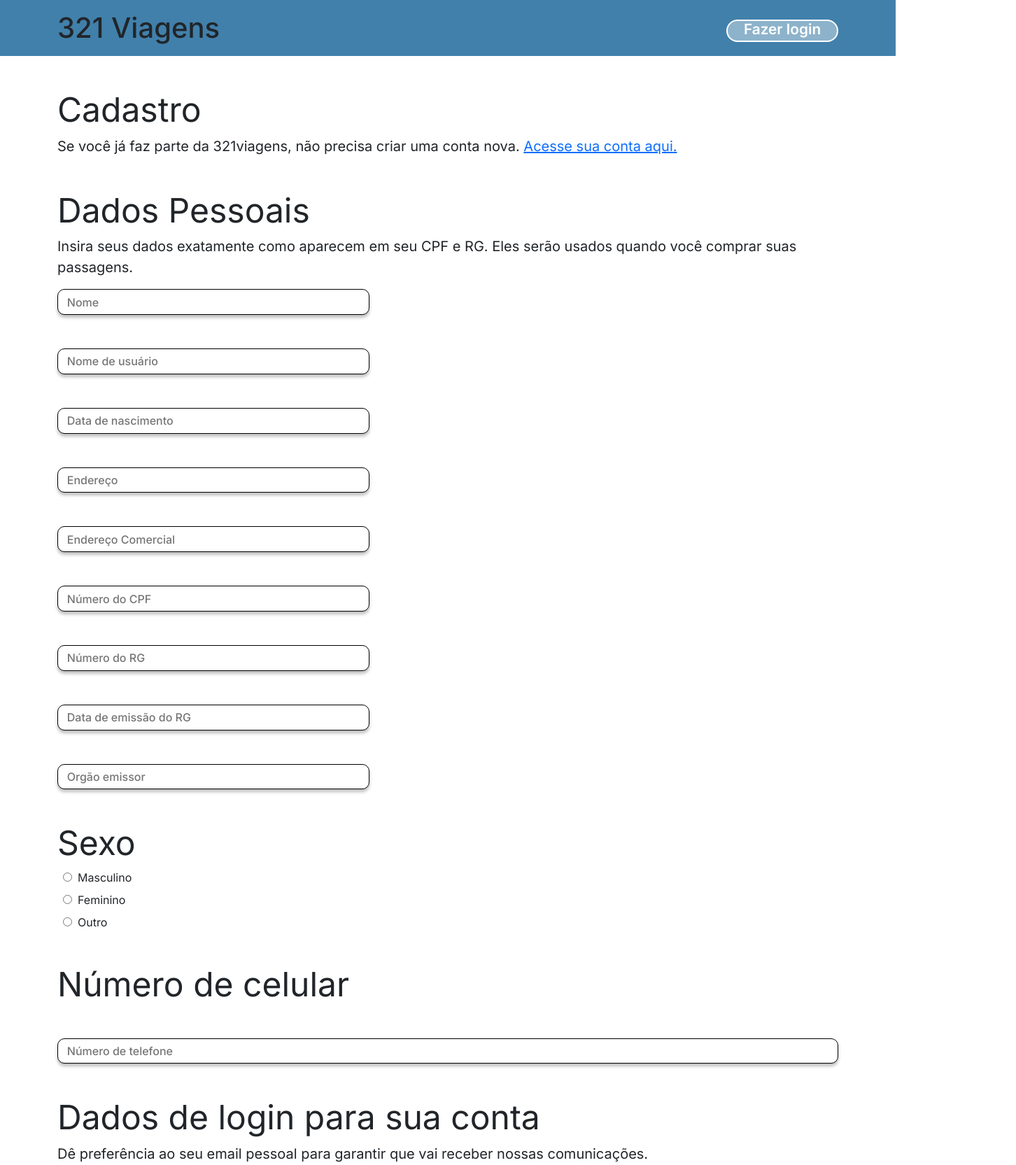
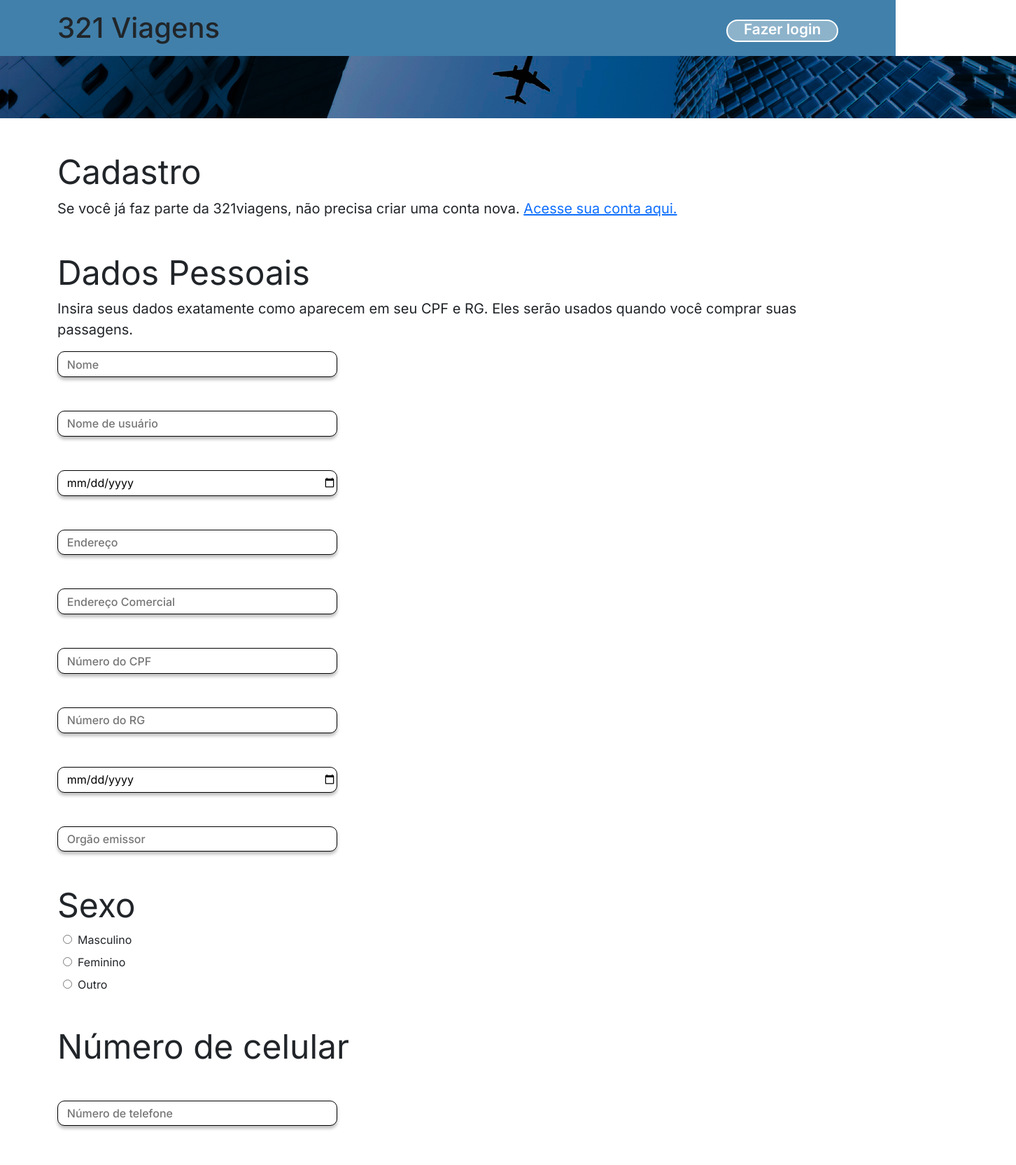
Before and after one commit to NeckBlick/Passagem-aera, a React (Create React App) app: page /cadastro in a window 1280 px wide. Shown: the top 1665 px of the page at 70% size, 1452 px wide, since content can reach past the window. Built offline with nearby package versions, Linux system fonts and the light colour scheme.

Commit message:
Atualização css cadastro

```diff
--- a/src/pages/Cadastro/index.js
+++ b/src/pages/Cadastro/index.js
@@ -9,7 +9,7 @@ function Cadastro() {
     nome: "",
     nome_usuario: "",
     endereco_completo: "",
-    telefone: 0,
+    telefone: "",
     email: "",
     endereco_comercial: "",
     data_nascimento: "",
@@ -30,7 +30,7 @@ function Cadastro() {
   const cadUsuario = async (e) => {
     e.preventDefault();
     console.log(usuario.nome);
-    await fetch("http://localhost/api/cadastrar.php", {
+    await fetch("http://localhost:8080/api/cadastrar.php", {
       method: "POST",
       headers: {
         "Content-Type": "application/json",
@@ -56,12 +56,13 @@ function Cadastro() {
           });
         }
       });
+
   };
   return (
     <>
       <Header />
       <div>
-        <div className="container-fluid headerimg"></div>
+        <div className="container-fluid headerimg"><img src="assets/headerimg.png" alt=""/></div>
         <div className="container mt-5">
           <h1 className="display-5">Cadastro</h1>
           <p className="fs-5">
@@ -77,7 +78,7 @@ function Cadastro() {
           </p>
         </div>
 
-        <form className="container" onSubmit={cadUsuario}>
+        <form  className="container" onSubmit={cadUsuario}>
           <div className="primeiro-dados">
             <div className="mb-5">
               <input
@@ -99,7 +100,7 @@ function Cadastro() {
             </div>
             <div className="mb-5">
               <input
-                type="text"
+                type="date"
                 name="data_nascimento"
                 placeholder="Data de nascimento"
                 className="input-config"
@@ -144,7 +145,7 @@ function Cadastro() {
             </div>
             <div className="mb-5">
               <input
-                type="text"
+                type="date"
                 name="data_emissao_rg"
                 placeholder="Data de emissão do RG"
                 className="input-config"
@@ -189,6 +190,8 @@ function Cadastro() {
           </div>
           <div className="celular">
             <h1 className="display-5 ">Número de celular</h1>
+            <div className="dados-login-input">
+
             <div className="mt-5">
               <input
                 type="tel"
@@ -200,12 +203,14 @@ function Cadastro() {
               />
             </div>
             </div>
+          </div>
           <div className="dados-login mt-5">
             <h1 className="display-5">Dados de login para sua conta</h1>
             <p className="fs-5 mb-5">
               Dê preferência ao seu email pessoal para garantir que vai receber
               nossas comunicações.
             </p>
+            <div className="dados-login-input">
               <div className="mb-4">
                 <input
                   type="email"
@@ -213,7 +218,6 @@ function Cadastro() {
                   placeholder="Email"
                   className="input-config"
                   onChange={valorInput}
-
                 />
               </div>
               <div className="mb-4">
@@ -223,13 +227,13 @@ function Cadastro() {
                   placeholder="Senha"
                   className="input-config"
                   onChange={valorInput}
-
                 />
+              </div>
             </div>
           </div>
           {status.type === "error"? <p className="fs-5">{status.mensagem}</p>: ""}
           {status.type === "sucesso"? <p className="fs-5">{status.mensagem}</p>: ""}
-          <button type="submit" className="btn btn-danger">
+          <button type="submit" className="btn btn-danger button">
             Cadastrar
           </button>
         </form>
--- a/src/pages/Cadastro/style.css
+++ b/src/pages/Cadastro/style.css
@@ -1,9 +1,16 @@
 .headerimg{
     background-image: url(../../../public/assets/headerimg.png);
     background-size: cover;
+    background-repeat: no-repeat;
+}
+.headerimg{
+    width: 100%;
 }
 .primeiro-dados{
-    width: 40%;
+    width: 400px;
+}
+.dados-login-input, .button{
+    width: 400px;
 }
 .input-config{
     width: 100%;
@@ -15,8 +22,7 @@
 }
 .input-config::placeholder{
     font-weight: 500;
-font-size: 16px;
-line-height: 19px;
-
-color: #0000008a;
+    font-size: 16px;
+    line-height: 19px;
+    color: #0000008a;
 }
```
Also changed, not shown: src/pages/Login/index.js (added), 2 other files (tests, documents, lock files or other folders). Lines whose indentation alone changed are shown as unchanged.
